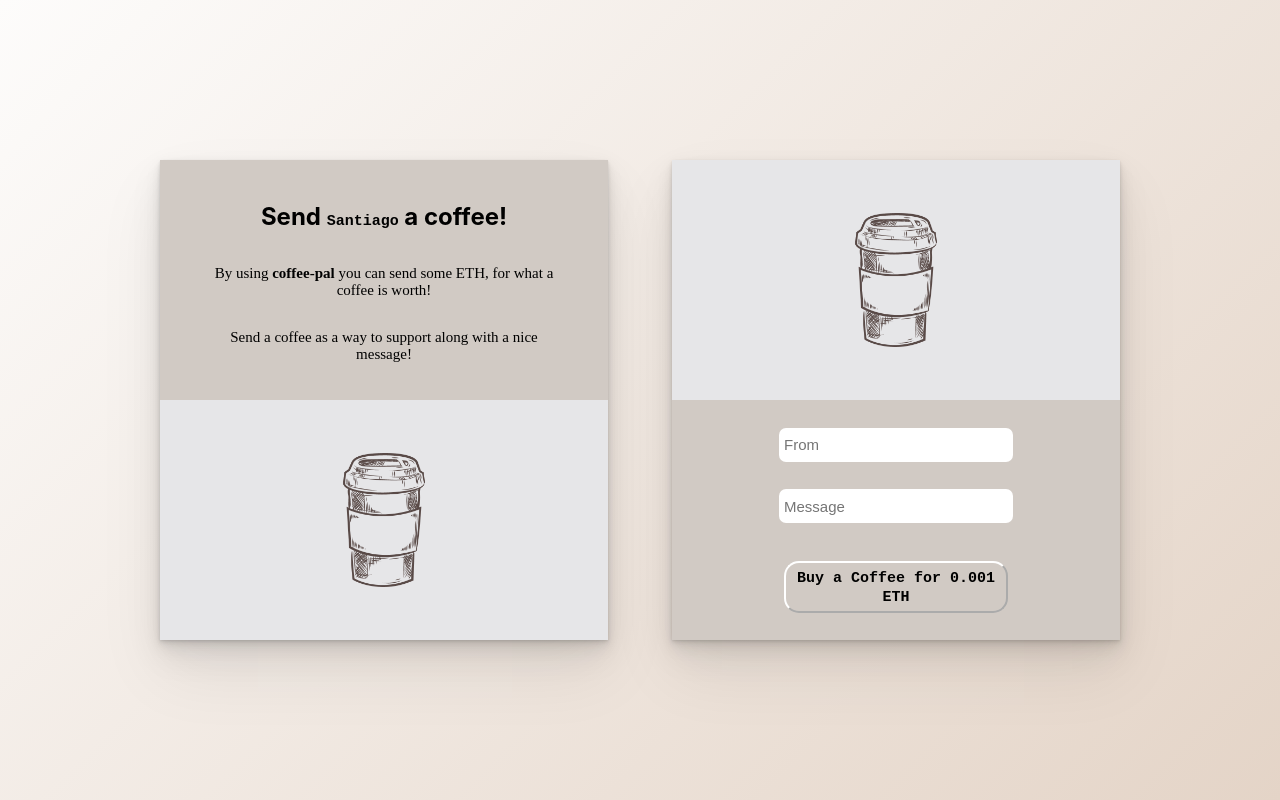
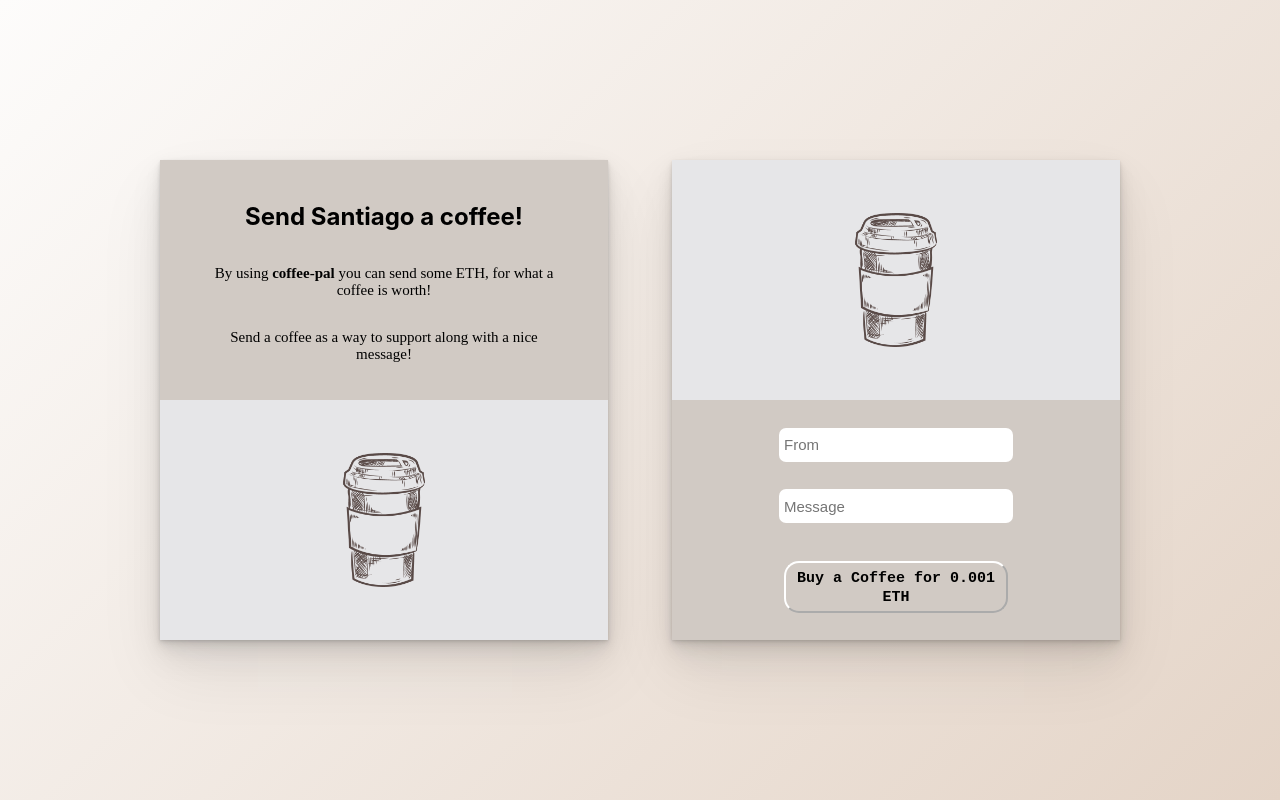
Before and after one commit to santiagoagullar/buy-me-a-coffee, a React (Create React App) app in the folder client/: page / in a window 1280 px wide. Shown: the top 800 px of the page. Built offline with nearby package versions, Linux system fonts and the light colour scheme; a web font is replaced by a local one.

Commit message:
font fix

```diff
--- a/client/src/components/container/Header/Header.jsx
+++ b/client/src/components/container/Header/Header.jsx
@@ -45,7 +45,7 @@
 		<main>
 			<div className="intro-container">
 				<div className="intro-text">
-					<h2>Send <code>Santiago</code> a coffee!</h2>
+					<h2>Send Santiago a coffee!</h2>
 					<p>By using <strong>coffee-pal</strong> you can send some ETH, for what a coffee is worth!</p>
 					<p>Send a coffee as a way to support along with a nice message!</p>
 				</div>
@@ -74,7 +74,7 @@
 			</div>
 			<div className="intro-container-mobile">
 				<div className="intro-text-mobile">
-					<h2>Send <code>Santiago</code> a coffee!</h2>
+					<h2>Send Santiago a coffee!</h2>
 					<p>By using <strong>coffee-pal</strong> you can send some ETH, for what a coffee is worth!</p>
 					<p>Send a coffee as a way to support along with a nice message!</p>
 				</div>
--- a/client/src/components/container/Header/Header.scss
+++ b/client/src/components/container/Header/Header.scss
@@ -57,7 +57,6 @@
 		justify-content: center;
 
 		p,
-		code,
 		strong {
 			font-size: 15px;
 			max-width: 80%;
```
